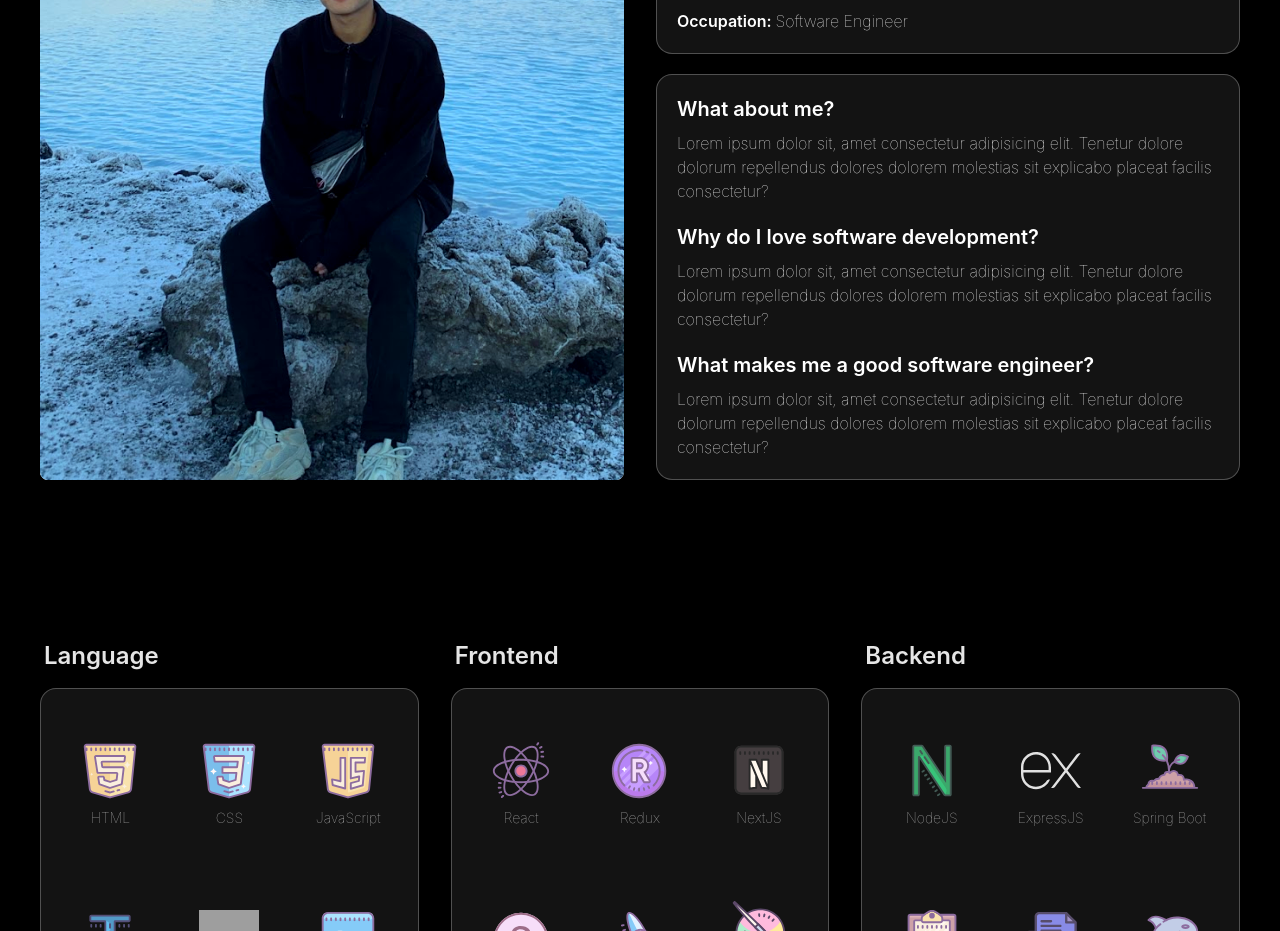
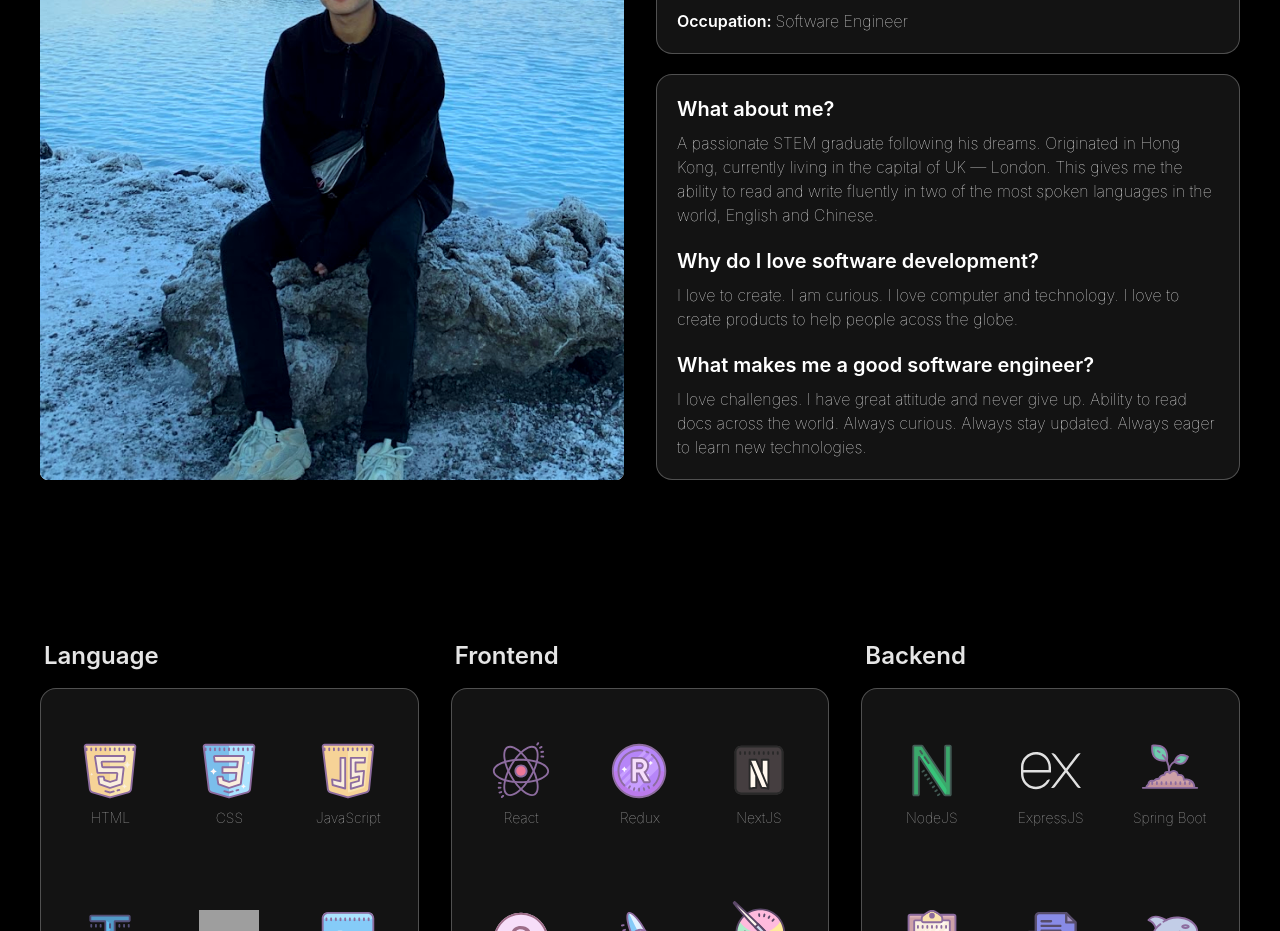
Before and after one commit to jethro-dev/personal-website, a Next.js app: page / in a window 1280 px wide. Shown: the part 1020-1951 px from the top of the page. Built offline with nearby package versions, Linux system fonts and the light colour scheme; grey boxes are pictures that could not be loaded.

Commit message:
fix scrollTo bug

```diff
--- a/components/About.tsx
+++ b/components/About.tsx
@@ -10,7 +10,7 @@ const About = (props: Props) => {
   };
 
   return (
-    <div id="skill-section" className="bg-black">
+    <div id="about-section" className="bg-black">
       <div className="wrapper py-20 flex flex-col md:flex-row gap-8">
         {/* left */}
         <div className="image-container min-h-[600px] md:w-[50%] relative rounded-lg overflow-hidden">
@@ -63,25 +63,25 @@ const About = (props: Props) => {
           <div className="ring-2 rounded-md flex-1 bg-neutral-800 bg-opacity-50 full-glassify p-5">
             <h1 className="text-xl font-semibold mb-2">What about me?</h1>
             <p className="font-thin mb-5">
-              Lorem ipsum dolor sit, amet consectetur adipisicing elit. Tenetur
-              dolore dolorum repellendus dolores dolorem molestias sit explicabo
-              placeat facilis consectetur?
+              A passionate STEM graduate following his dreams. Originated in
+              Hong Kong, currently living in the capital of UK — London. This
+              gives me the ability to read and write fluently in two of the most
+              spoken languages in the world, English and Chinese.
             </p>
             <h1 className="text-xl font-semibold mb-2">
               Why do I love software development?
             </h1>
             <p className="font-thin mb-5">
-              Lorem ipsum dolor sit, amet consectetur adipisicing elit. Tenetur
-              dolore dolorum repellendus dolores dolorem molestias sit explicabo
-              placeat facilis consectetur?
+              I love to create. I am curious. I love computer and technology. I
+              love to create products to help people acoss the globe.
             </p>
             <h1 className="text-xl font-semibold mb-2">
               What makes me a good software engineer?
             </h1>
             <p className="font-thin">
-              Lorem ipsum dolor sit, amet consectetur adipisicing elit. Tenetur
-              dolore dolorum repellendus dolores dolorem molestias sit explicabo
-              placeat facilis consectetur?
+              I love challenges. I have great attitude and never give up.
+              Ability to read docs across the world. Always curious. Always stay
+              updated. Always eager to learn new technologies.
             </p>
           </div>
         </div>
```
